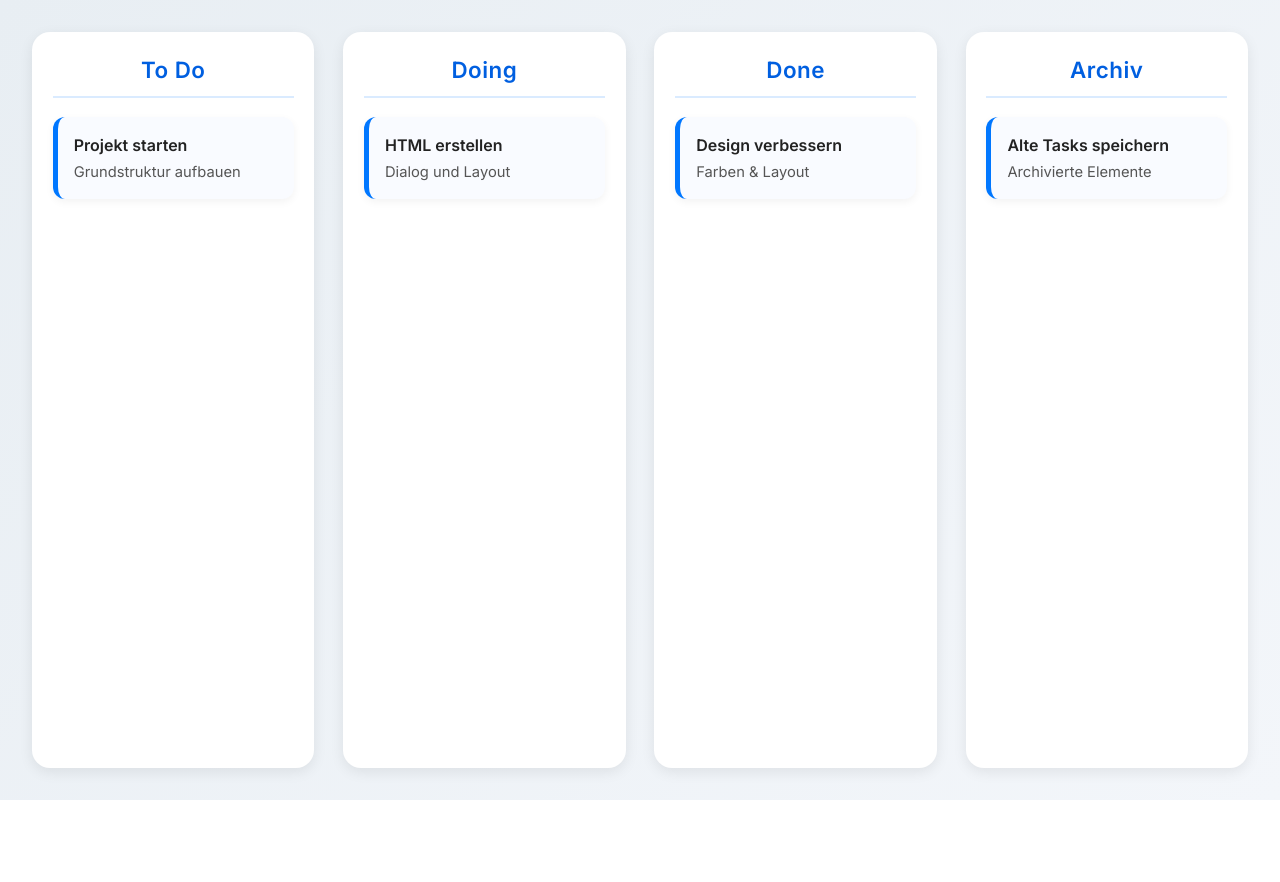
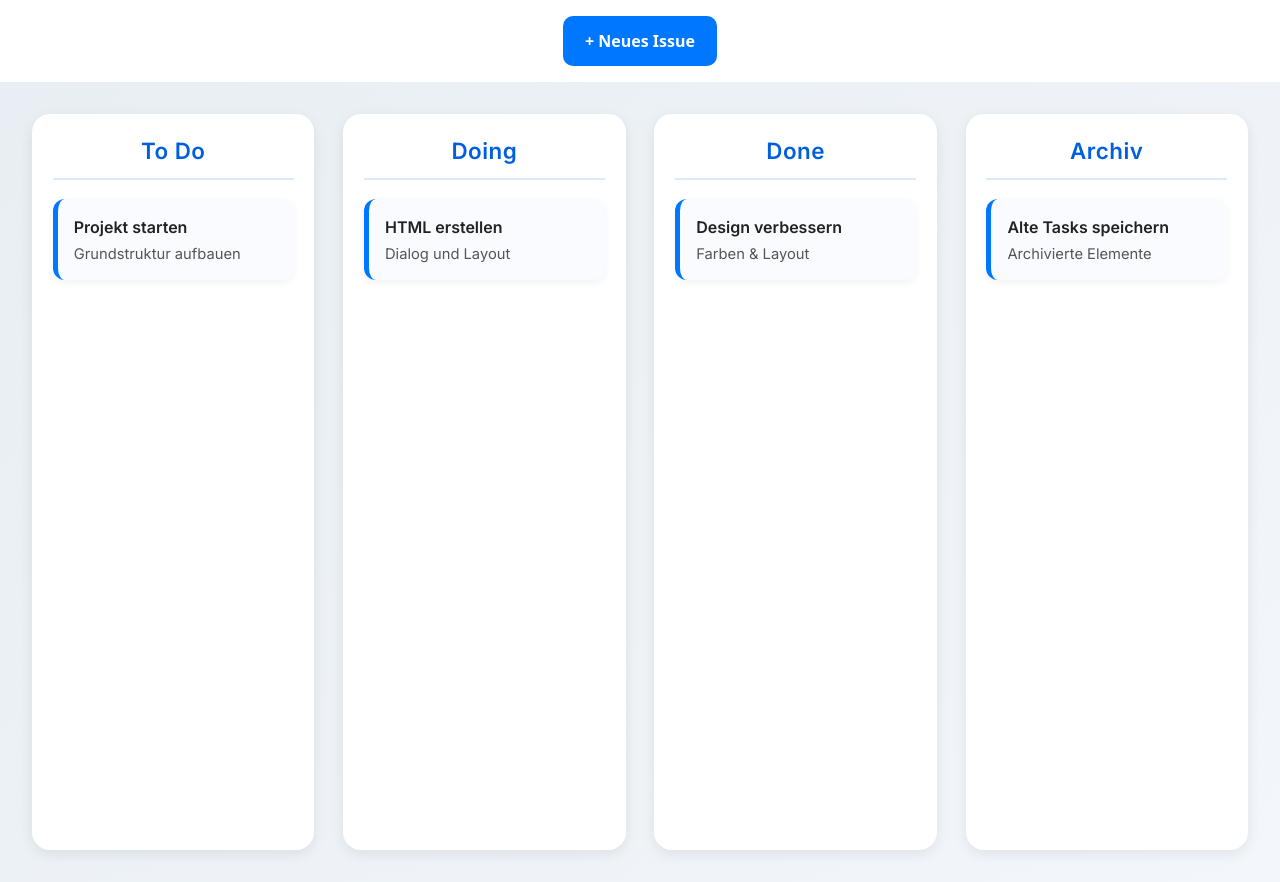
Before and after one commit to ardhas20/Kanban, a SvelteKit app: page / in a window 1280 px wide. Before the commit the page ends 800 px from the top, so only its background shows below. Built offline with nearby package versions, Linux system fonts and the light colour scheme.

Commit message:
neues issue button

```diff
--- a/src/routes/+page.svelte
+++ b/src/routes/+page.svelte
@@ -20,6 +20,31 @@
 		min-height: 100vh;
 		background: linear-gradient(135deg, #e8eef3, #f3f6fa);
 		font-family: 'Inter', sans-serif;
+	}
+
+	header {
+		display: flex;
+		justify-content: center;
+		align-items: center;
+		padding: 1rem;
+		background: #ffffff;
+		box-shadow: 0 3px 10px rgba(0, 0, 0, 0.05);
+	}
+
+	button {
+		background: #0077ff;
+		color: white;
+		font-weight: 600;
+		border: none;
+		padding: 0.8rem 1.4rem;
+		border-radius: 10px;
+		cursor: pointer;
+		font-size: 1rem;
+		transition: background 0.25s ease;
+	}
+
+	button:hover {
+		background: #005fd1;
 	}
 
 	.lane {
@@ -79,6 +104,10 @@
 	}
 </style>
 
+<header>
+	<button>+ Neues Issue</button>
+</header>
+
 <main>
 	{#each lanes as lane}
 		<div class="lane">
```
